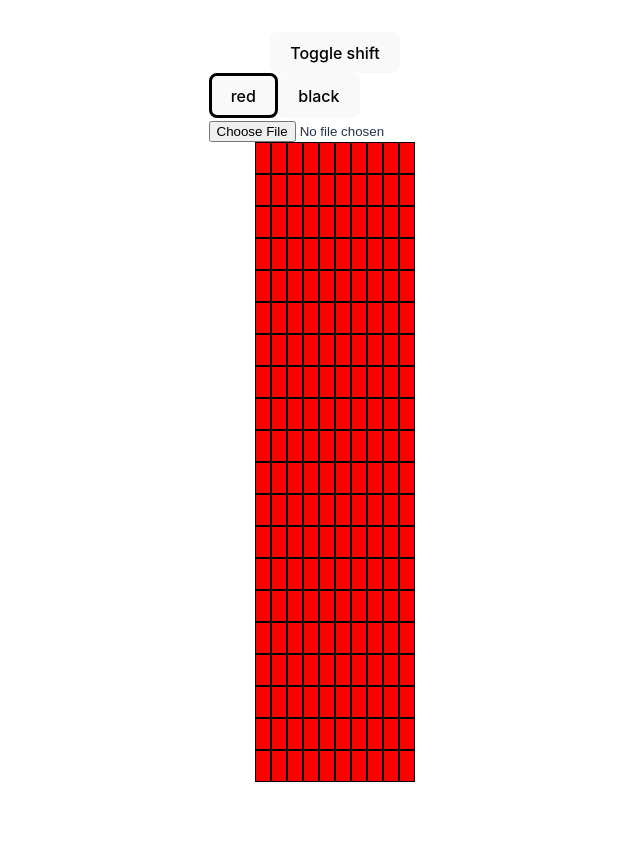
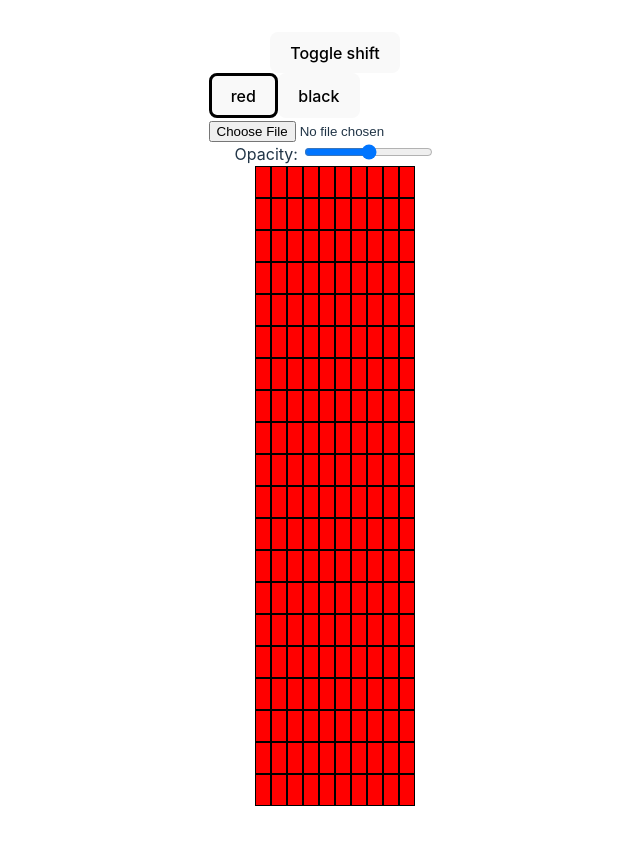
Before and after one commit to julioolvr/patterns, a React (Vite) app: page / in a window 1280 px wide. Shown: the whole page, without its empty margins (305-945 px from the left). Before the commit the page ends 820 px from the top, so only its background shows below. Built offline with nearby package versions, Linux system fonts and the light colour scheme.

Commit message:
Opacity selector

```diff
--- a/src/Pattern.css
+++ b/src/Pattern.css
@@ -32,7 +32,6 @@
   right: 0;
   width: 100%;
   height: 100%;
-  opacity: 0.5;
   pointer-events: none;
 }
 
--- a/src/Pattern.tsx
+++ b/src/Pattern.tsx
@@ -44,13 +44,18 @@ function PatternUi({
   onPaint,
   isShifted,
   imageOverlay,
+  imageOverlayOpacity,
 }: PatternUiProps) {
   return (
     <div
       className={classNames("pattern", { "pattern__is-shifted": isShifted })}
     >
       {imageOverlay && (
-        <img className="pattern--image-overlay" src={imageOverlay} />
+        <img
+          className="pattern--image-overlay"
+          src={imageOverlay}
+          style={{ opacity: imageOverlayOpacity }}
+        />
       )}
       {colorGrid.map((row, y) => (
         <div key={y} className="pattern--row">
@@ -73,6 +78,7 @@ type PatternUiProps = {
   onPaint: (x: number, y: number) => void;
   isShifted: boolean;
   imageOverlay: string | null;
+  imageOverlayOpacity: number;
 };
 
 function PaletteSelector({
@@ -126,9 +132,31 @@ type ImageSelectorProps = {
   onSelect: (imageUrl: string) => void;
 };
 
+function OpacitySelector({ opacity, setOpacity }: OpacitySelectorProps) {
+  return (
+    <div>
+      Opacity:{" "}
+      <input
+        type="range"
+        min={0}
+        max={1}
+        step={0.05}
+        value={opacity}
+        onChange={(e) => setOpacity(Number(e.target.value))}
+      />
+    </div>
+  );
+}
+
+type OpacitySelectorProps = {
+  opacity: number;
+  setOpacity: (newOpacity: number) => void;
+};
+
 export default function Editor() {
   const [currentColorIndex, setCurrentColorIndex] = useState(0);
   const [imageUrl, setImageUrl] = useState<string | null>(null);
+  const [imageOpacity, setImageOpacity] = useState(0.5);
   const pattern = usePattern(10, 20);
 
   return (
@@ -140,11 +168,13 @@ export default function Editor() {
         onSelectColorIndex={setCurrentColorIndex}
       />
       <ImageSelector onSelect={(imageUrl) => setImageUrl(imageUrl)} />
+      <OpacitySelector opacity={imageOpacity} setOpacity={setImageOpacity} />
       <PatternUi
         colorGrid={pattern.colorGrid()}
         onPaint={(x, y) => pattern.setColor(currentColorIndex, x, y)}
+        isShifted={pattern.isShifted}
         imageOverlay={imageUrl}
-        isShifted={pattern.isShifted}
+        imageOverlayOpacity={imageOpacity}
       />
     </div>
   );
```
